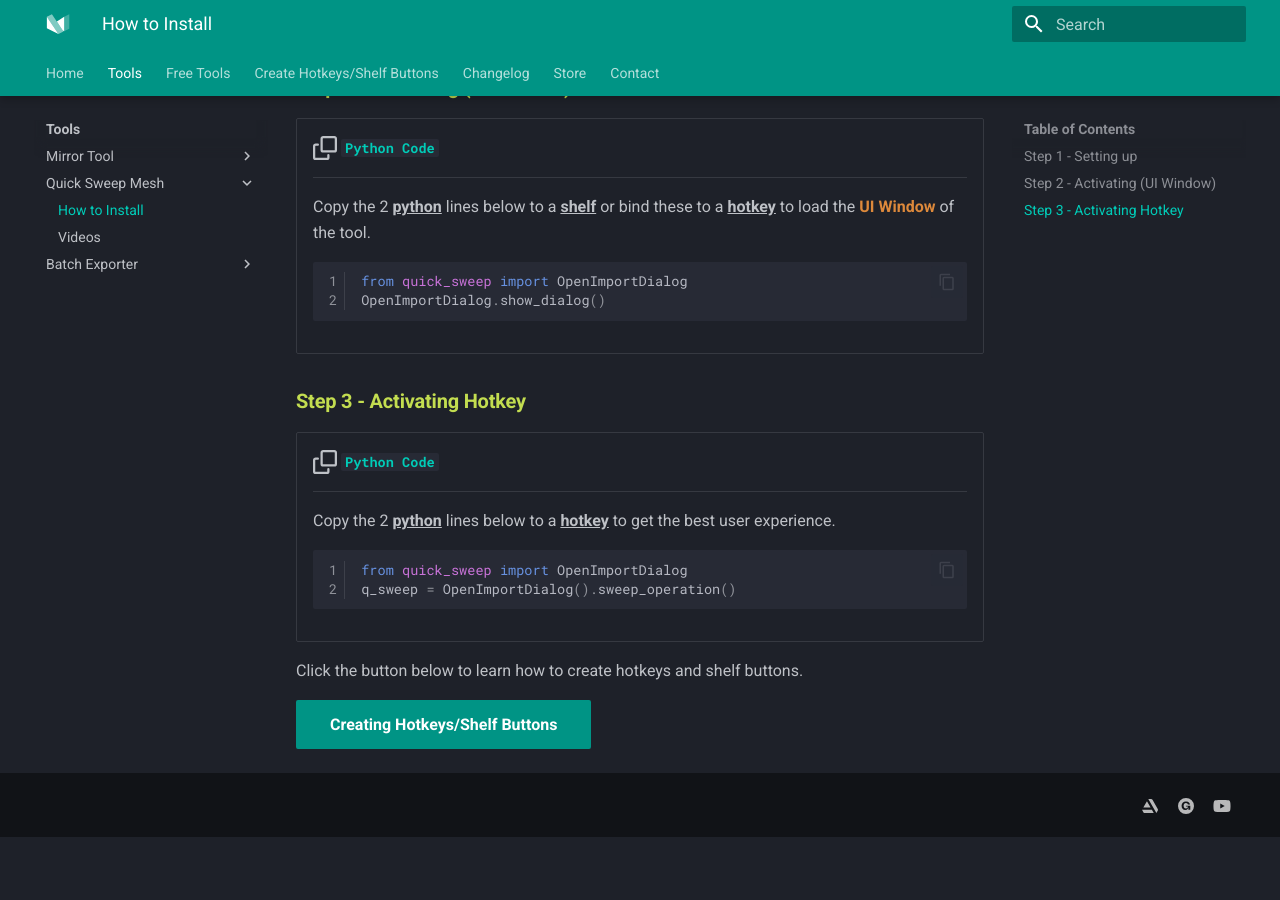
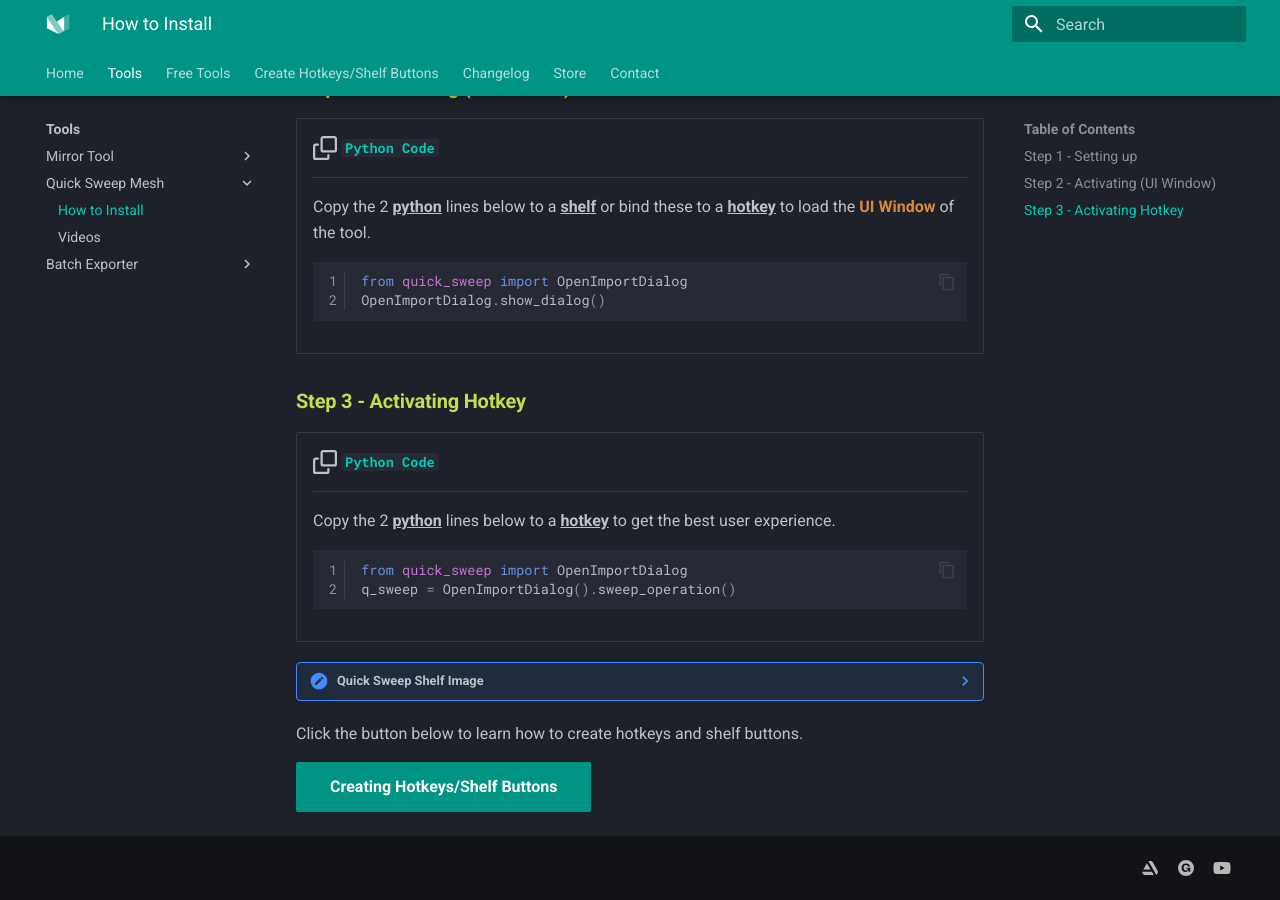
Before and after one commit to mike-isaakidis/Maya-Modelling-Tools, an MkDocs documentation site: the page built from docs/Quick Sweep Mesh/How to install.md, in a window 1280 px wide and 900 px high, scrolled down 665 px. Built offline with MkDocs 1.6.1 and Material for MkDocs 9.7.7, drawn with Linux system fonts in a browser that asks for light colours; before the commit the page ends 1502 px from its top, so only the background shows below that.

Commit message:
Added icon for Quick Sweep
Added icon for Quick Sweep

```diff
--- a/docs/Quick Sweep Mesh/How to install.md
+++ b/docs/Quick Sweep Mesh/How to install.md
@@ -64,6 +64,18 @@
 
 </div>
 
+
+??? note  "Quick Sweep Shelf Image"
+    Download this image to use as an image for your shelf button.
+
+    <figure markdown="1" style="margin: 0; display: inline-block;">
+
+    [![Batch Export](../Quick%20Sweep%20Mesh/images/quick_sweep.png)](../Quick%20Sweep%20Mesh/images/quick_sweep.png){: .md-button download="Quick_Sweep_Image.png" }
+
+    <figcaption style="text-align: center;"><span style="color:rgb(168, 136, 228);"></span></figcaption>
+    </figure>
+
+
 Click the button below to learn how to create hotkeys and shelf buttons.
 
 [Creating Hotkeys/Shelf Buttons](../Create%20Hotkeys%20Shelf%20Buttons/index.md){ .md-button .md-button--primary }
```
Also changed, not shown: docs/Quick Sweep Mesh/images/quick_sweep.png (added).
